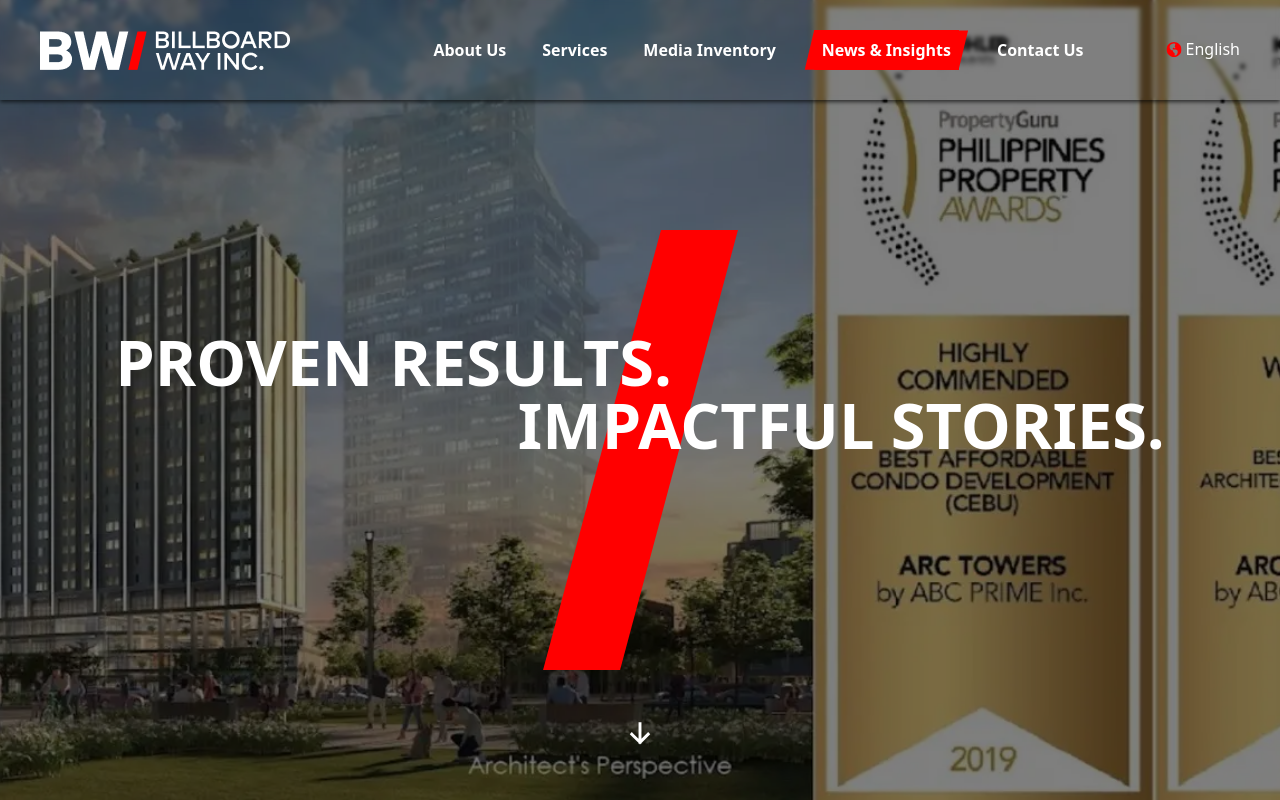
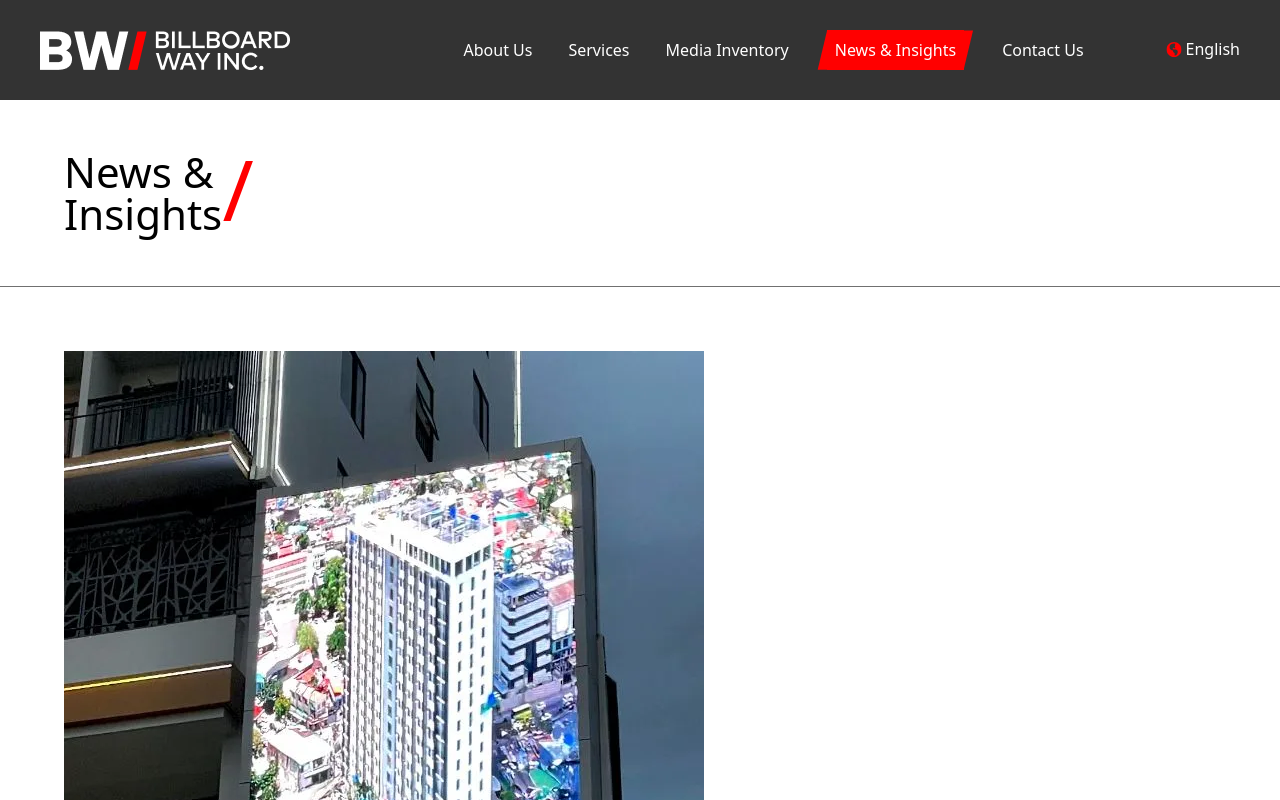
Before and after one commit to xz-site-group/bwi, a Vue app: page /news-insights/1 in a window 1280 px wide. Shown: the top 800 px of the page. Built offline with nearby package versions, Linux system fonts and the light colour scheme.

Commit message:
fix: 小调整

```diff
--- a/src/layout/BaseLayout.vue
+++ b/src/layout/BaseLayout.vue
@@ -10,6 +10,10 @@
     isFlex: {
         type: Boolean,
         default: false,
+    },
+    useFixedOpacity: {
+        type: Boolean,
+        default: false,
     }
 })
 </script>
@@ -17,7 +21,7 @@
 <template>
     <div class="base-layout" :class="{'base-layout--flex': isFlex}">
         <div class="base-layout__header w-full">
-            <CommonHeader :static-route-path="props.currentPath"></CommonHeader>
+            <CommonHeader :static-route-path="props.currentPath" :use-fixed-opacity="useFixedOpacity"></CommonHeader>
         </div>
         <div class="base-layout__content w-full">
             <slot>
--- a/src/layout/CommonHeader.vue
+++ b/src/layout/CommonHeader.vue
@@ -15,6 +15,10 @@
         type: String,
         default: '',
     },
+    useFixedOpacity: {
+        type: Boolean,
+        default: false,
+    }
 })
 
 const route = useRoute()
@@ -83,6 +87,19 @@
 };
 // 计算背景色的透明度
 const headerStyle = computed(() => {
+    if (props.useFixedOpacity) {
+        return {
+            backgroundColor: `rgba(0, 0, 0, 0.8)`,
+        };
+        // 如果 useFixedOpacity 为 true，透明度在 0.8 到 1 之间根据滚动位置动态变化
+        // const maxOpacity = 1;
+        // const minOpacity = 0.8;
+        // const range = maxOpacity - minOpacity;
+        // const opacity = minOpacity + (scrollPosition.value / 200) * range;
+        // return {
+        //     backgroundColor: `rgba(0, 0, 0, ${Math.min(opacity, maxOpacity)})`,
+        // };
+    }
     const opacity = Math.min(scrollPosition.value / 200, 0.8);
     return {
         backgroundColor: `rgba(0, 0, 0, ${opacity})`,
@@ -114,7 +131,7 @@
             <!-- logo -->
             <div class="flex items-center">
                 <a
-                    class="text-white no-underline hover:no-underline font-bold text-xl lg:text-2xl flex items-center"
+                    class="text-white no-underline hover:no-underline  text-xl lg:text-2xl flex items-center"
                     href="/"
                 >
                     <img
@@ -155,7 +172,7 @@
                         v-for="item in navList"
                         :key="item.key"
                         :to="item.path"
-                        class="item-nav pc-item-nav font-bold"
+                        class="item-nav pc-item-nav "
                         :class="{ active: selectedNavPath === item.path }"
                         @click="itemNavHandler(item)"
                     >
@@ -200,7 +217,7 @@
                     :to="item.path"
                     custom
                     v-slot="{ navigate }"
-                    class="item-nav mobile-item-nav px-4 py-2 block font-bold"
+                    class="item-nav mobile-item-nav px-4 py-2 block "
                     :class="{ active: selectedNavPath === item.path }"
                     @click.stop="itemNavHandler(item)"
                 >
@@ -263,8 +280,8 @@
 
 <style scoped>
 #header {
-    backdrop-filter: blur(2px); /* 添加模糊效果以增强透明度视觉效果 */
-    box-shadow: 0 2px 4px 0 rgba(0, 0, 0, 0.65);
+    //backdrop-filter: blur(2px); /* 添加模糊效果以增强透明度视觉效果 */
+    //box-shadow: 0 2px 4px 0 rgba(0, 0, 0, 0.65);
 }
 
 .item-nav {
--- a/src/views/news_insights/ArticleDetail.vue
+++ b/src/views/news_insights/ArticleDetail.vue
@@ -12,8 +12,12 @@
 
 <template>
 
-    <BaseLayout :current-path="'/news-insights'">
-        <NewsAd></NewsAd>
+    <BaseLayout :current-path="'/news-insights'" :use-fixed-opacity="true">
+<!--        <NewsAd></NewsAd>-->
+        <div
+            class="mx-auto h-[12vw] max-h-[100px] min-h-[56px]  mt-0 py-2 px-[20px]"
+        >
+        </div>
         <div class="w-full h-[4vw] max-h-[100px]"></div>
         <NewsPageTitle></NewsPageTitle>
         <div class="w-full h-[4vw] max-h-[70px]"></div>
```
Also changed, not shown: public/bwi.svg (added), 1 other file (tests, documents, lock files or other folders).
